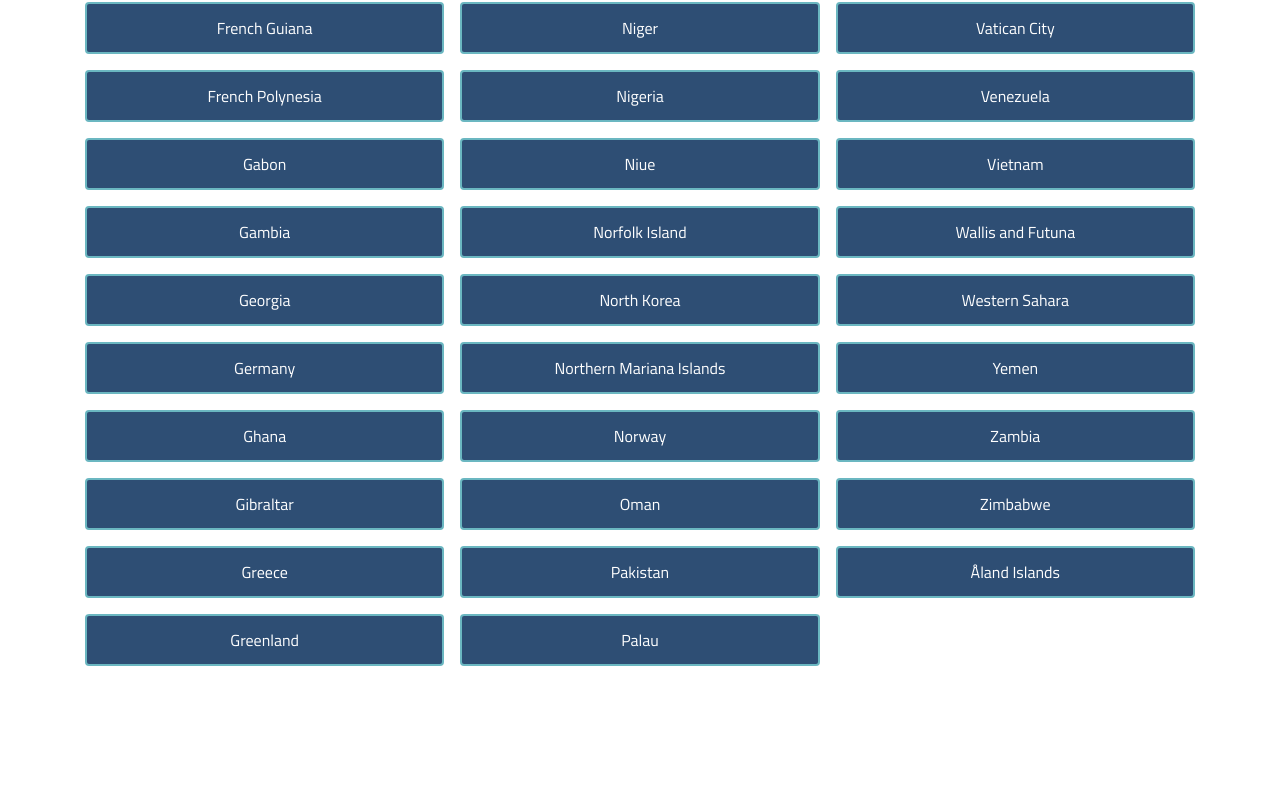
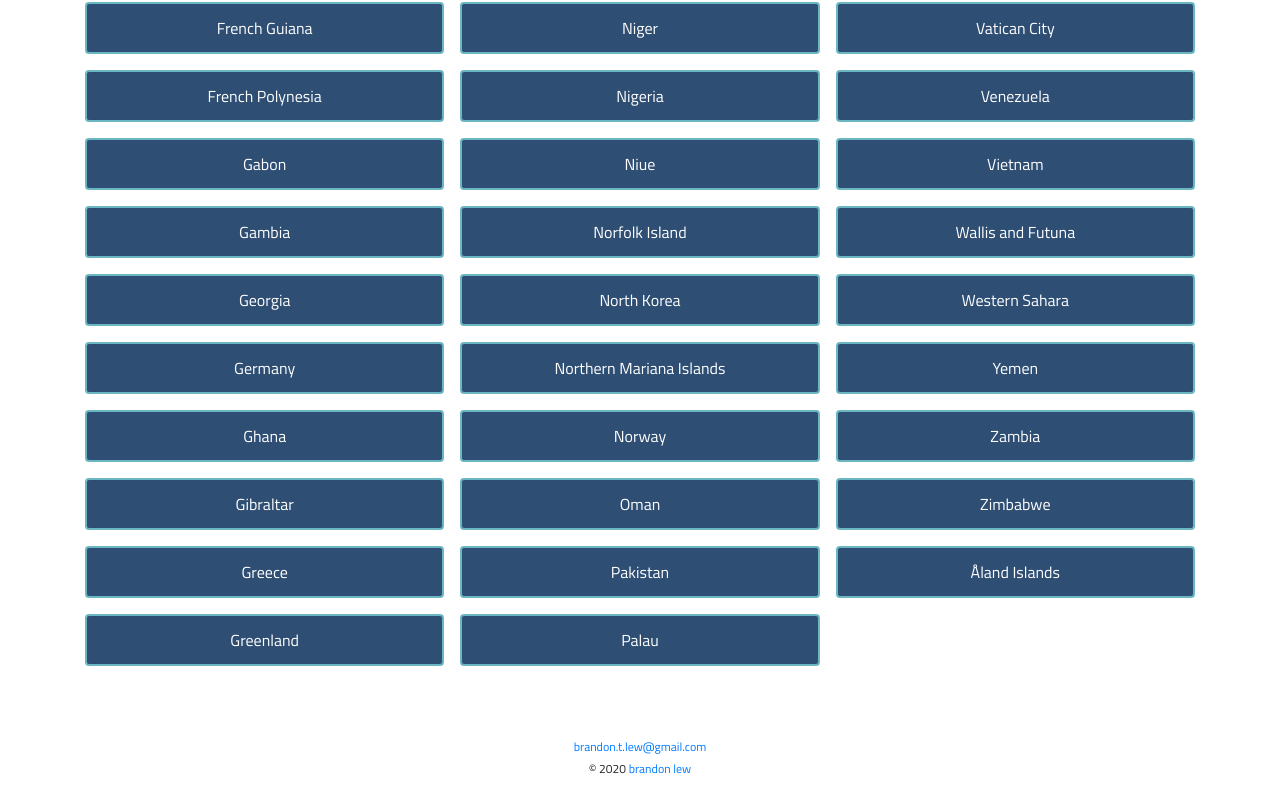
Before and after one commit to blsnwbrdr/traveltracker-web, an Angular app: page / in a window 1280 px wide. Shown: the part 4974-5786 px from the top of the page. Before the commit the page ends 5656 px from the top, so only its background shows below. Built offline with nearby package versions, Linux system fonts and the light colour scheme.

Commit message:
create footer

```diff
--- a/src/app/app.component.html
+++ b/src/app/app.component.html
@@ -9,4 +9,9 @@
       <app-checkbox></app-checkbox>
     </div>
   </div>
+  <div class="row">
+    <div class="col-12">
+      <app-footer></app-footer>
+    </div>
+  </div>
 </div>
--- a/src/app/app.module.ts
+++ b/src/app/app.module.ts
@@ -6,12 +6,14 @@ import { AppRoutingModule } from './app-routing.module';
 import { AppComponent } from './app.component';
 import { CheckboxComponent } from './checkbox/checkbox.component';
 import { TitleComponent } from './components/title.component';
+import { FooterComponent } from './components/footer.component';
 
 @NgModule({
   declarations: [
     AppComponent,
     CheckboxComponent,
-    TitleComponent
+    TitleComponent,
+    FooterComponent
   ],
   imports: [
     BrowserModule,
--- /dev/null
+++ b/src/app/components/footer.component.html
@@ -0,0 +1,4 @@
+<footer class="footer">
+  <p class="text-center footer__p"><a href="mailto:brandon.t.lew@gmail.com">brandon.t.lew@gmail.com</a></p>
+  <p class="text-center footer__p">&copy; 2020 <a href="http://brandonlew.com" target="_blank" rel="noopener noreferrer">brandon lew</a></p>
+</footer>
--- /dev/null
+++ b/src/app/components/footer.component.scss
@@ -0,0 +1,17 @@
+// PRESET VARIABLES
+@import '../../sass/presets';
+
+.footer{
+  margin-top: 2.5rem;
+  margin-bottom: 4.5rem;
+}
+.footer__p{
+  font-size: .75rem;
+  margin-bottom: .25rem;
+}
+@media(min-width:768px){
+  .footer{
+    margin-top: 3.5rem;
+    margin-bottom: 5.5rem;
+  }
+}
--- /dev/null
+++ b/src/app/components/footer.component.ts
@@ -0,0 +1,15 @@
+import { Component, OnInit } from '@angular/core';
+
+@Component({
+  selector: 'app-footer',
+  templateUrl: './footer.component.html',
+  styleUrls: ['./footer.component.scss']
+})
+export class FooterComponent implements OnInit {
+
+  constructor() { }
+
+  ngOnInit(): void {
+  }
+
+}
```
Also changed, not shown: 1 other file (tests, documents, lock files or other folders).
